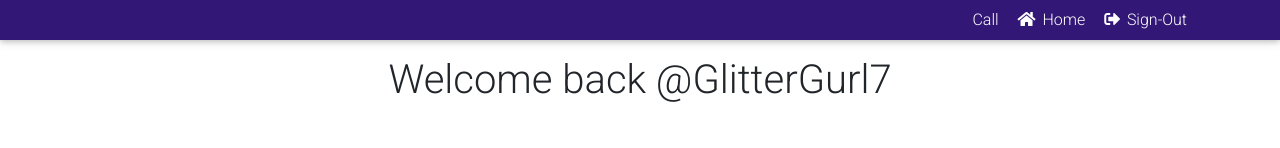
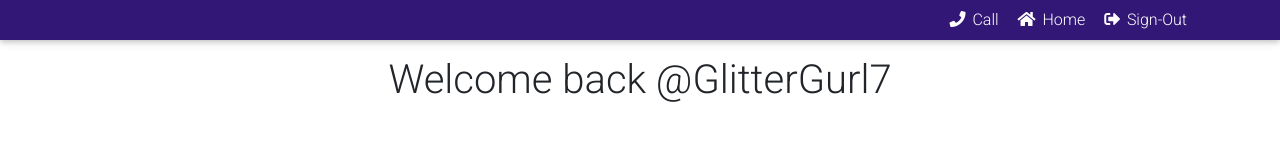
Before and after one commit to aarsenault/InstagramPool, a React (Create React App) app: page /contact/edit/1 in a window 1280 px wide. Shown: the top 148 px of the page. Built offline with nearby package versions, Linux system fonts and the light colour scheme; no server answers.

Commit message:
switch icons

```diff
--- a/src/components/layout/Header.js
+++ b/src/components/layout/Header.js
@@ -16,10 +16,21 @@ export default class Header extends Component {
           </a>
           <div>
             <ul className="navbar-nav mr-auto">
-              <li className="nav-item">
-                <div className="nav-link call" onClick={this.props.handleCall}>
-                  {this.props.onPhone ? "Disconnect" : "Call"}
-                </div>
+              <li className="nav-item" >
+                  {this.props.onPhone ?
+                    (
+
+                      <div className="nav-link" onClick={this.props.handleCall}>
+                        <i className="fas fa-phone-slash"></i> Disconect
+                      </div>
+                    )
+                    :
+                    (
+                      <div className="nav-link" onClick={this.props.handleCall}>
+                        <i className="fas fa-phone"></i> Call
+                      </div>
+                    )
+                  }
               </li>
               <li className="nav-item">
                 <Link to="/" className="nav-link">
```
